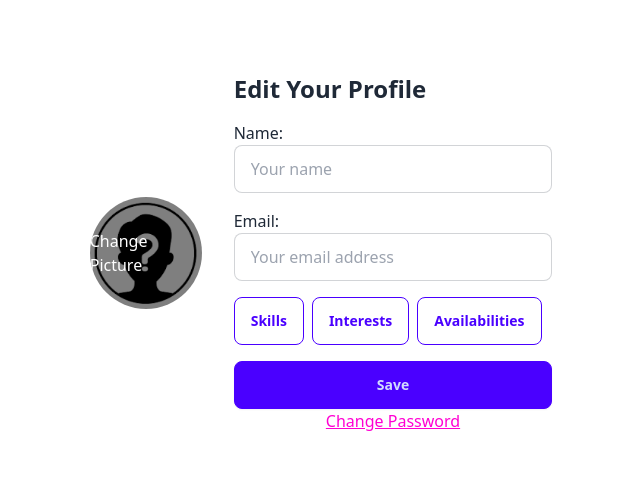
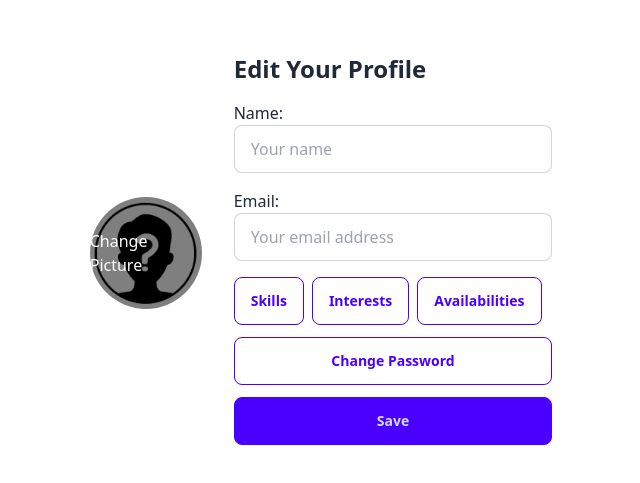
Before and after one commit to ptrstr/conuhacks8, a SvelteKit app in the folder web/: page /editprofile in a window 1280 px wide. Shown: the part 147-630 px from the top of the page, without its empty margins (319-959 px from the left). Built offline with nearby package versions, Linux system fonts and the light colour scheme.

Commit message:
Local Storage used as Cookies added

```diff
--- a/web/src/lib/index.js
+++ b/web/src/lib/index.js
@@ -1,5 +1,13 @@
 import { AppClient } from "./client/AppClient";
 
+const JWT_KEY_NAME = 'jwt';
+
+/** @param {string} jwt */
+export function setJwt(jwt) {
+    localStorage.setItem(JWT_KEY_NAME, jwt);
+}
+
 export const client = new AppClient({
-    BASE: 'http://127.0.0.1:8000'
+    BASE: 'http://127.0.0.1:8000',
+    TOKEN: async () => localStorage.getItem(JWT_KEY_NAME) || ''
 });
--- a/web/src/routes/editprofile/+page.svelte
+++ b/web/src/routes/editprofile/+page.svelte
@@ -1,22 +1,18 @@
-<div class="flex justify-center items-center w-full min-h-screen p-8"> <!-- Added padding -->
+<div class="flex justify-center items-center w-full min-h-screen p-8">
 
-    <!-- Left Section: Profile Picture -->
     <div class="flex flex-col items-center mr-8">
         <div class="relative w-28 h-28 rounded-full overflow-hidden cursor-pointer">
-            <!-- Placeholder for the profile picture, can be an image -->
             <img src="./photorandom.png" alt="Profile Picture" class="w-full h-full object-cover" />
-            <!-- Overlay for changing profile picture -->
+
             <div class="absolute inset-0 bg-black bg-opacity-50 flex items-center justify-center">
                 <span class="text-white">Change Picture</span>
             </div>
         </div>
     </div>
 
-    <!-- Right Section: Edit Name, Email, and Buttons -->
     <div class="flex flex-col">
         <h1 class="text-2xl font-semibold mb-4">Edit Your Profile</h1>
 
-        <!-- Edit Name -->
         <div class="form-control mb-4">
             <label class="input-group">
                 <span>Name: </span>
@@ -24,7 +20,6 @@
             </label>
         </div>
 
-        <!-- Edit Email -->
         <div class="form-control mb-4">
             <label class="input-group">
                 <span>Email: </span>
@@ -32,19 +27,14 @@
             </label>
         </div>
 
-        <!-- Buttons for Skills, Interests, and Availabilities -->
-        <div class="flex mb-4">
+        <div class="flex mb-2">
             <a href="/edit/skills" class="btn btn-outline btn-primary mr-2">Skills</a>
             <a href="/edit/interests" class="btn btn-outline btn-primary mr-2">Interests</a>
             <a href="/edit/availabilities" class="btn btn-outline btn-primary">Availabilities</a>
         </div>
 
-        <!-- Save Button -->
-        <button class="btn btn-primary">Save</button> <!-- Added Save Button -->
+        <button class="btn btn-outline btn-primary my-1">Change Password</button>
 
-        <!-- Change Password Link -->
-        <div class="text-center mt-auto">
-            <a class="link link-secondary" href="/change-password">Change Password</a>
-        </div>
+        <button class="btn btn-primary my-2">Save</button>
     </div>
 </div>
--- a/web/src/routes/login/+page.svelte
+++ b/web/src/routes/login/+page.svelte
@@ -1,5 +1,5 @@
 <script lang="ts">
-    import { client } from "$lib";
+    import { client, setJwt } from "$lib";
     import type { Body_auth_jwt_login_auth_jwt_login_post } from "$lib/client";
     export let email = "";
     export let password = "";
@@ -13,9 +13,14 @@
 
         let result = client.auth.authJwtLoginAuthJwtLoginPost(data);
         result.then((data) => {
+            setJwt(data.access_token);
             document.location.href = "/browser";
         }).catch((error) => {
-
+            if (error.body.detail === "LOGIN_BAD_CREDENTIALS") {
+                alert("Login or/and Email is/are incorrect.");
+            } else {
+                alert(error.body.detail);
+            }
         });
 
      }
@@ -40,7 +45,7 @@
             <a class="link link-secondary" href="/forgot">Forgot your password ?</a>
         </div>
         <div class="flex flex-col md:flex-row my-4 gap-2 md:gap-4 justify-center items-center">
-            <input type="submit" value="Sign In" class="btn btn-outline btn-primary btn-block max-w-[200px]" />
+            <button type="submit" class="btn btn-outline btn-primary btn-block max-w-[200px]">Sign In</button>
         </div>
     </form>
     <div class="text-center">
--- a/web/src/routes/register/+page.svelte
+++ b/web/src/routes/register/+page.svelte
@@ -1,6 +1,6 @@
 <script lang="ts">
-    import { client } from "$lib";
-    import { ApiError, type UserCreate } from "$lib/client";
+    import { client, setJwt } from "$lib";
+    import { type UserCreate } from "$lib/client";
     import PasswordValidator from "password-validator";
     export let full_name = "";
     export let email = "";
@@ -32,10 +32,12 @@
         };
         let result = client.auth.registerRegisterAuthRegisterPost(data);
         result.then((data) => {
-            document.location.href = "/skills";
+            document.location.href = "/login";
         }).catch((error) => {
             if (error.body.detail === "REGISTER_USER_ALREADY_EXISTS") {
                 alert("This email already exists!");
+            } else {
+                alert(error.body.detail);
             }
         });
      }
```
